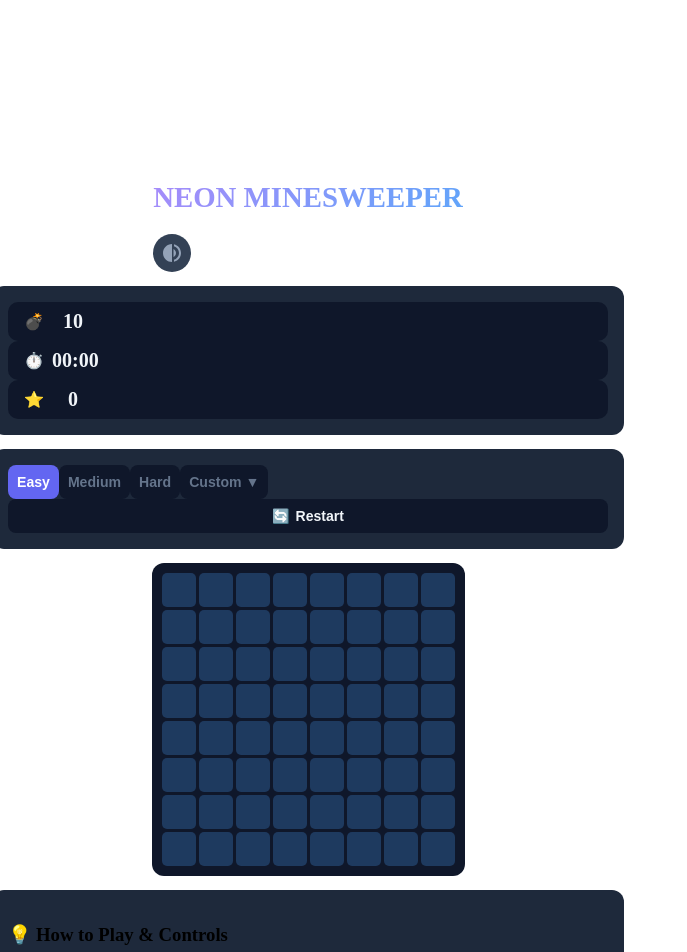
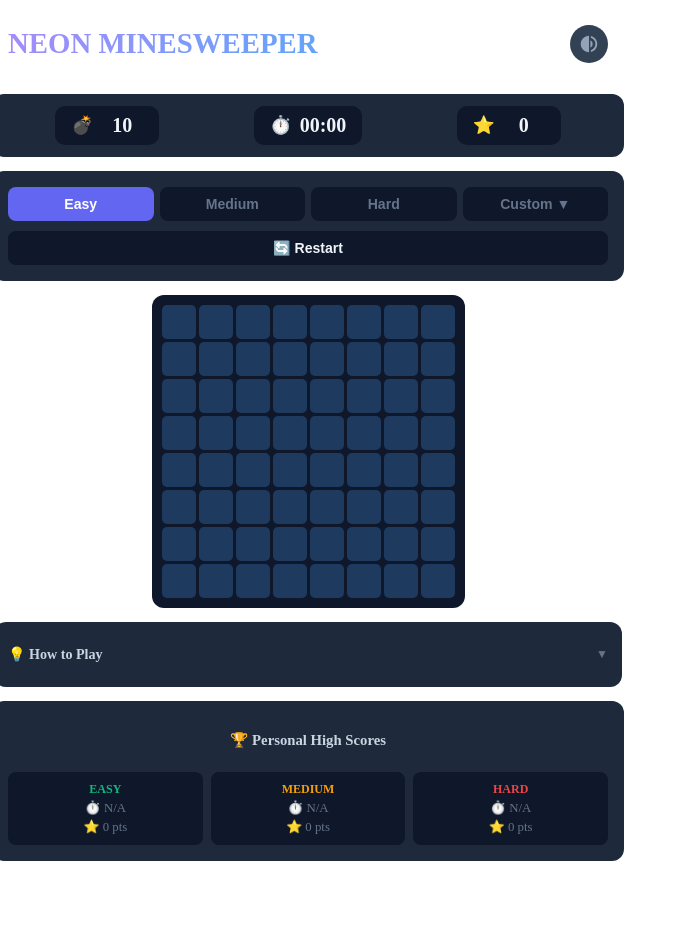
Before and after one commit to AWAIS-ma/Minesweeper, an Angular app: page / in a window 1280 px wide. Shown: the top 952 px of the page, without its empty margins (0-687 px from the left). After the commit the page ends 869 px from the top, so only its background shows below. Built offline with nearby package versions, Linux system fonts and the light colour scheme.

Commit message:
Update game.html

```diff
--- a/src/app/game/game.html
+++ b/src/app/game/game.html
@@ -1,15 +1,15 @@
-<canvas id="confetti-canvas" class="confetti-canvas"></canvas>
+<canvas id="confetti-canvas" style="position:fixed;inset:0;width:100%;height:100%;pointer-events:none;z-index:99"></canvas>
 
 <!-- Resume Game Overlay -->
 @if (showResumePrompt) {
   <div class="modal-backdrop">
     <div class="modal-content glass-card animate-scale">
-      <div class="modal-icon">💾</div>
+      <div style="font-size:2.6rem">💾</div>
       <h2>Saved Game Detected</h2>
-      <p>Would you like to resume your previous game or start fresh?</p>
-      <div class="modal-buttons">
-        <button class="btn btn-primary" (click)="acceptResume()">Resume Game</button>
-        <button class="btn btn-secondary" (click)="declineResume()">Start Fresh</button>
+      <p style="font-size:.86rem;color:#64748b;line-height:1.5">Would you like to resume your previous game or start fresh?</p>
+      <div style="display:flex;gap:8px;width:100%">
+        <button class="btn btn-primary" style="flex:1" (click)="acceptResume()">Resume Game</button>
+        <button class="btn btn-secondary" style="flex:1" (click)="declineResume()">Start Fresh</button>
       </div>
     </div>
   </div>
@@ -17,37 +17,33 @@
 
 <div class="game-container">
   <!-- Game Header -->
-  <header class="game-header">
+  <header style="display:flex;justify-content:space-between;align-items:center;width:100%">
     <h1 class="glow-text">NEON MINESWEEPER</h1>
-    <div class="header-actions">
     <button class="icon-btn" [class.muted]="!soundEnabled" (click)="toggleSound()" title="Toggle Sound">
       @if (soundEnabled) {
-          <svg xmlns="http://www.w3.org/2000/svg" viewBox="0 0 24 24" width="24" height="24" fill="currentColor">
+        <svg xmlns="http://www.w3.org/2000/svg" viewBox="0 0 24 24" width="22" height="22" fill="currentColor">
           <path d="M12 3v18c-4.97 0-9-4.03-9-9s4.03-9 9-9zm4 9c0-1.77-1.02-3.29-2.5-4.03v8.05c1.48-.73 2.5-2.25 2.5-4.02zM14 3.23v2.06c2.89.86 5 3.54 5 6.71s-2.11 5.85-5 6.71v2.06c4.01-.91 7-4.49 7-8.77s-2.99-7.86-7-8.77z"/>
         </svg>
       } @else {
-          <svg xmlns="http://www.w3.org/2000/svg" viewBox="0 0 24 24" width="24" height="24" fill="currentColor">
+        <svg xmlns="http://www.w3.org/2000/svg" viewBox="0 0 24 24" width="22" height="22" fill="currentColor">
           <path d="M16.5 12c0-1.77-1.02-3.29-2.5-4.03v2.21l2.45 2.45c.03-.21.05-.42.05-.63zm2.5 0c0 .94-.2 1.82-.54 2.64l1.51 1.51C20.63 14.91 21 13.5 21 12c0-4.28-2.99-7.86-7-8.77v2.06c2.89.86 5 3.54 5 6.71zM4.27 3L3 4.27 7.73 9H3v6h4l5 5v-6.73l4.25 4.25c-.67.52-1.42.93-2.25 1.18v2.06c1.38-.31 2.63-.95 3.69-1.81L19.73 21 21 19.73l-9-9L4.27 3zM12 4L9.91 6.09 12 8.18V4z"/>
         </svg>
       }
     </button>
-    </div>
   </header>
 
   <!-- Statistics Dashboard -->
-  <div class="dashboard glass-card">
+  <div class="glass-card" style="display:flex;justify-content:space-around;padding:12px 16px">
     <div class="stat-item" title="Remaining Mines">
-      <span class="stat-icon">💣</span>
+      <span style="font-size:1.1rem">💣</span>
       <span class="stat-value mono-font">{{ minesLeft }}</span>
     </div>
-
     <div class="stat-item" title="Timer">
-      <span class="stat-icon">⏱️</span>
+      <span style="font-size:1.1rem">⏱️</span>
       <span class="stat-value mono-font">{{ formatTime(timeElapsed) }}</span>
     </div>
-
     <div class="stat-item" title="Score">
-      <span class="stat-icon">⭐</span>
+      <span style="font-size:1.1rem">⭐</span>
       <span class="stat-value mono-font" [class.score-pulse]="scoreUpdated">{{ score }}</span>
       @if (combo > 0) {
         <span class="combo-badge animate-bounce">🔥 x{{ combo + 1 }}</span>
@@ -56,8 +52,8 @@
   </div>
 
   <!-- Difficulty Controls -->
-  <div class="controls-panel glass-card">
-    <div class="difficulty-tabs">
+  <div class="glass-card" style="display:flex;flex-direction:column;gap:10px">
+    <div style="display:flex;gap:6px;flex-wrap:wrap">
       <button class="tab-btn" [class.active]="difficulty === 'easy'" (click)="levelEasy()">Easy</button>
       <button class="tab-btn" [class.active]="difficulty === 'medium'" (click)="levelMedium()">Medium</button>
       <button class="tab-btn" [class.active]="difficulty === 'hard'" (click)="levelHard()">Hard</button>
@@ -68,34 +64,30 @@
 
     <!-- Custom Config Drawer -->
     @if (showCustomConfig) {
-      <div class="custom-config-drawer animate-slide-down">
-        <div class="config-inputs">
-          <div class="input-field">
-            <label for="cRows">Rows</label>
-            <input type="number" id="cRows" [(ngModel)]="customRows" min="6" max="16">
+      <div class="animate-slide-down" style="background:#0f172a;border-radius:10px;padding:12px;display:flex;flex-direction:column;gap:10px">
+        <div style="display:flex;gap:8px">
+          <div style="display:flex;flex-direction:column;flex:1;gap:4px">
+            <label for="cRows" style="font-size:.72rem;color:#64748b;font-weight:600;text-transform:uppercase">Rows</label>
+            <input class="config-input" type="number" id="cRows" [(ngModel)]="customRows" min="6" max="16">
           </div>
-          <div class="input-field">
-            <label for="cCols">Columns</label>
-            <input type="number" id="cCols" [(ngModel)]="customCols" min="6" max="16">
+          <div style="display:flex;flex-direction:column;flex:1;gap:4px">
+            <label for="cCols" style="font-size:.72rem;color:#64748b;font-weight:600;text-transform:uppercase">Columns</label>
+            <input class="config-input" type="number" id="cCols" [(ngModel)]="customCols" min="6" max="16">
           </div>
-          <div class="input-field">
-            <label for="cMines">Mines</label>
-            <input type="number" id="cMines" [(ngModel)]="customMines" min="1">
+          <div style="display:flex;flex-direction:column;flex:1;gap:4px">
+            <label for="cMines" style="font-size:.72rem;color:#64748b;font-weight:600;text-transform:uppercase">Mines</label>
+            <input class="config-input" type="number" id="cMines" [(ngModel)]="customMines" min="1">
           </div>
         </div>
         <button class="btn btn-primary" (click)="generateCustom()">Apply Custom Board</button>
       </div>
     }
 
-    <div class="quick-actions">
-      <button class="btn btn-restart" (click)="restart()">
-        <span class="btn-icon">🔄</span> Restart
-      </button>
-    </div>
+    <button class="btn btn-restart" (click)="restart()">🔄 Restart</button>
   </div>
 
-  <!-- Game Board Wrapper -->
-  <div class="board-wrapper">
+  <!-- Game Board -->
+  <div style="overflow:auto;max-width:100%">
     <div class="board" [style.--cols]="cols" [style.--rows]="rows">
       @for (row of board; track rowIndex; let rowIndex = $index) {
         @for (cell of row; track colIndex; let colIndex = $index) {
@@ -115,18 +107,12 @@
             [class.num-8]="cell.revealed && !cell.mine && cell.adjacent === 8"
             (click)="reveal(rowIndex, colIndex)"
             (contextmenu)="toggleFlag($event, rowIndex, colIndex)">
-
             @if (cell.flagged && !cell.revealed) {
               <span class="flag-icon">🚩</span>
             }
-
             @if (cell.revealed) {
-              @if (cell.mine) {
-                <span class="mine-icon">💣</span>
-              }
-              @else if (cell.adjacent > 0) {
-                <span class="cell-number">{{ cell.adjacent }}</span>
-              }
+              @if (cell.mine) { <span>💣</span> }
+              @else if (cell.adjacent > 0) { <span>{{ cell.adjacent }}</span> }
             }
           </div>
         }
@@ -134,116 +120,102 @@
     </div>
   </div>
 
-  <!-- Help & Info Panel -->
-  <div class="info-panel glass-card">
-    <div class="panel-header" (click)="showHelp = !showHelp">
-      <h3>💡 How to Play & Controls</h3>
-      <span class="toggle-icon">{{ showHelp ? '▲' : '▼' }}</span>
+  <!-- Help Panel -->
+  <div class="glass-card" style="padding:10px 14px">
+    <div style="display:flex;justify-content:space-between;align-items:center;cursor:pointer" (click)="showHelp = !showHelp">
+      <h3 style="font-size:.88rem;font-weight:600;color:#cbd5e1">💡 How to Play</h3>
+      <span style="font-size:.75rem;color:#64748b">{{ showHelp ? '▲' : '▼' }}</span>
     </div>
-
     @if (showHelp) {
-      <div class="panel-content animate-fade-in">
-        <ul>
-          <li><strong>Left Click:</strong> Reveal a square. Your first click is always 100% safe!</li>
-          <li><strong>Right Click:</strong> Toggle red flag 🚩 on suspected mines.</li>
-          <li><strong>Double Click / Click Number:</strong> If surrounding flags match the number, click it to quickly reveal all other adjacent cells (Chord reveal).</li>
-          <li><strong>Combo Bonus:</strong> Reveal empty cells quickly (under 1.5 seconds) to build up a score multiplier!</li>
+      <div class="animate-fade-in" style="margin-top:8px;border-top:1px solid #334155;padding-top:8px">
+        <ul style="padding-left:16px;display:flex;flex-direction:column;gap:5px">
+          <li style="font-size:.82rem;color:#64748b;line-height:1.4"><strong style="color:#cbd5e1">Left Click:</strong> Reveal a square. First click is always safe!</li>
+          <li style="font-size:.82rem;color:#64748b;line-height:1.4"><strong style="color:#cbd5e1">Right Click:</strong> Toggle flag 🚩 on suspected mines.</li>
+          <li style="font-size:.82rem;color:#64748b;line-height:1.4"><strong style="color:#cbd5e1">Click Number:</strong> Chord reveal if flags match the count.</li>
+          <li style="font-size:.82rem;color:#64748b;line-height:1.4"><strong style="color:#cbd5e1">Combo Bonus:</strong> Reveal cells fast to build a score multiplier!</li>
         </ul>
       </div>
     }
   </div>
 
-  <!-- High Scores Card -->
-  <div class="high-scores glass-card">
-    <h3>🏆 Personal High Scores</h3>
-    <div class="scores-grid">
+  <!-- High Scores -->
+  <div class="glass-card" style="display:flex;flex-direction:column;gap:8px">
+    <h3 style="font-size:.92rem;font-weight:700;text-align:center;color:#cbd5e1">🏆 Personal High Scores</h3>
+    <div style="display:flex;gap:8px" class="scores-grid">
       <div class="score-card">
-        <span class="score-title text-easy">Easy</span>
-        <span class="score-stat">⏱️ {{ highScores.easy.time === 999 ? 'N/A' : formatTime(highScores.easy.time) }}</span>
-        <span class="score-stat">⭐ {{ highScores.easy.score }} pts</span>
+        <span style="font-size:.75rem;font-weight:700;text-transform:uppercase;color:#10b981">Easy</span>
+        <span style="font-size:.8rem;color:#64748b">⏱️ {{ highScores.easy.time === 999 ? 'N/A' : formatTime(highScores.easy.time) }}</span>
+        <span style="font-size:.8rem;color:#64748b">⭐ {{ highScores.easy.score }} pts</span>
       </div>
       <div class="score-card">
-        <span class="score-title text-medium">Medium</span>
-        <span class="score-stat">⏱️ {{ highScores.medium.time === 999 ? 'N/A' : formatTime(highScores.medium.time) }}</span>
-        <span class="score-stat">⭐ {{ highScores.medium.score }} pts</span>
+        <span style="font-size:.75rem;font-weight:700;text-transform:uppercase;color:#f59e0b">Medium</span>
+        <span style="font-size:.8rem;color:#64748b">⏱️ {{ highScores.medium.time === 999 ? 'N/A' : formatTime(highScores.medium.time) }}</span>
+        <span style="font-size:.8rem;color:#64748b">⭐ {{ highScores.medium.score }} pts</span>
       </div>
       <div class="score-card">
-        <span class="score-title text-hard">Hard</span>
-        <span class="score-stat">⏱️ {{ highScores.hard.time === 999 ? 'N/A' : formatTime(highScores.hard.time) }}</span>
-        <span class="score-stat">⭐ {{ highScores.hard.score }} pts</span>
+        <span style="font-size:.75rem;font-weight:700;text-transform:uppercase;color:#ef4444">Hard</span>
+        <span style="font-size:.8rem;color:#64748b">⏱️ {{ highScores.hard.time === 999 ? 'N/A' : formatTime(highScores.hard.time) }}</span>
+        <span style="font-size:.8rem;color:#64748b">⭐ {{ highScores.hard.score }} pts</span>
       </div>
     </div>
   </div>
 </div>
 
-<!-- Game Over Modal (Loss) -->
+<!-- Game Over Modal -->
 @if (gameOver && !win) {
   <div class="modal-backdrop">
-    <div class="modal-content glass-card animate-scale border-loss">
-      <div class="modal-icon text-loss">💥</div>
-      <h2 class="text-loss">Game Over!</h2>
-      <p>You hit a hidden mine. Don't worry, even the best miners trip!</p>
-
-      <div class="modal-stats">
+    <div class="modal-content glass-card animate-scale" style="border:1px solid #ef444450">
+      <div style="font-size:2.6rem">💥</div>
+      <h2 style="color:#ef4444;font-size:1.5rem;font-weight:800">Game Over!</h2>
+      <p style="font-size:.86rem;color:#64748b;line-height:1.5">You hit a hidden mine. Don't worry, even the best miners trip!</p>
+      <div style="display:flex;gap:8px;width:100%">
         <div class="m-stat">
           <span class="m-stat-label">Final Score</span>
-          <span class="m-stat-value text-primary">{{ score }}</span>
+          <span class="m-stat-value" style="color:#818cf8">{{ score }}</span>
         </div>
         <div class="m-stat">
           <span class="m-stat-label">Time Elapsed</span>
           <span class="m-stat-value">{{ formatTime(timeElapsed) }}</span>
         </div>
       </div>
-
-      <div class="modal-buttons">
-        <button class="btn btn-restart" (click)="restart()">Play Again</button>
-      </div>
+      <button class="btn btn-restart" style="width:100%" (click)="restart()">Play Again</button>
     </div>
   </div>
 }
 
-<!-- Victory Modal (Win) -->
+<!-- Victory Modal -->
 @if (win) {
   <div class="modal-backdrop">
-    <div class="modal-content glass-card animate-scale border-win">
-      <div class="modal-icon text-win">🏆</div>
-      <h2 class="text-win">Victory!</h2>
-      <p>Outstanding! You successfully cleared all safe squares and flagged all mines.</p>
-
-      <div class="modal-stats">
+    <div class="modal-content glass-card animate-scale" style="border:1px solid #10b98150">
+      <div style="font-size:2.6rem">🏆</div>
+      <h2 style="color:#10b981;font-size:1.5rem;font-weight:800">Victory!</h2>
+      <p style="font-size:.86rem;color:#64748b;line-height:1.5">Outstanding! You cleared all safe squares!</p>
+      <div style="display:flex;gap:8px;width:100%">
         <div class="m-stat">
           <span class="m-stat-label">Final Score</span>
-          <span class="m-stat-value text-win">{{ score }}</span>
+          <span class="m-stat-value" style="color:#10b981">{{ score }}</span>
         </div>
         <div class="m-stat">
           <span class="m-stat-label">Time Taken</span>
-          <span class="m-stat-value text-primary">{{ formatTime(timeElapsed) }}</span>
+          <span class="m-stat-value" style="color:#818cf8">{{ formatTime(timeElapsed) }}</span>
         </div>
         <div class="m-stat">
           <span class="m-stat-label">Max Combo</span>
-          <span class="m-stat-value text-warning">🔥 x{{ maxCombo + 1 }}</span>
+          <span class="m-stat-value" style="color:#f59e0b">🔥 x{{ maxCombo + 1 }}</span>
         </div>
       </div>
-
-      <!-- Detailed Score Breakdown -->
-      <div class="score-breakdown">
-        <div class="breakdown-row">
-          <span>Base Score (revealed tiles)</span>
-          <span class="mono-font">{{ baseScore }} pts</span>
+      <div style="background:#0f172a;border-radius:8px;padding:10px 14px;width:100%;display:flex;flex-direction:column;gap:6px">
+        <div style="display:flex;justify-content:space-between;font-size:.82rem;color:#64748b">
+          <span>Base Score</span><span style="font-weight:700;color:#cbd5e1" class="mono-font">{{ baseScore }} pts</span>
         </div>
-        <div class="breakdown-row">
-          <span>Mines Cleared Bonus</span>
-          <span class="mono-font text-win">+{{ winBonus }} pts</span>
+        <div style="display:flex;justify-content:space-between;font-size:.82rem;color:#64748b">
+          <span>Mines Bonus</span><span style="font-weight:700;color:#10b981" class="mono-font">+{{ winBonus }} pts</span>
         </div>
-        <div class="breakdown-row">
-          <span>Speed Time Bonus</span>
-          <span class="mono-font text-warning">+{{ timeBonus }} pts</span>
+        <div style="display:flex;justify-content:space-between;font-size:.82rem;color:#64748b">
+          <span>Speed Bonus</span><span style="font-weight:700;color:#f59e0b" class="mono-font">+{{ timeBonus }} pts</span>
         </div>
       </div>
-
-      <div class="modal-buttons">
-        <button class="btn btn-win" (click)="restart()">Start New Game</button>
-      </div>
+      <button class="btn btn-win" style="width:100%" (click)="restart()">Start New Game</button>
     </div>
   </div>
 }
```
Lines whose indentation alone changed are shown as unchanged.
